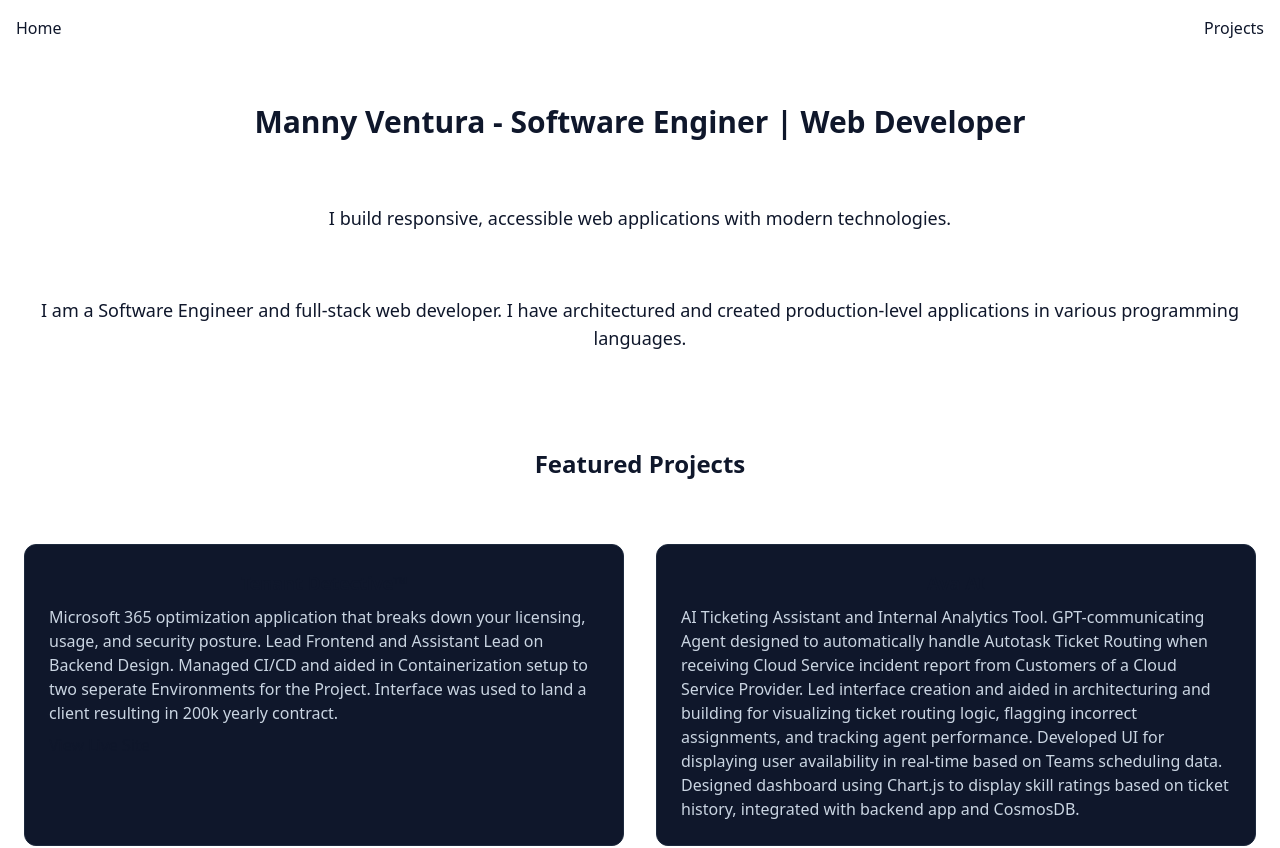
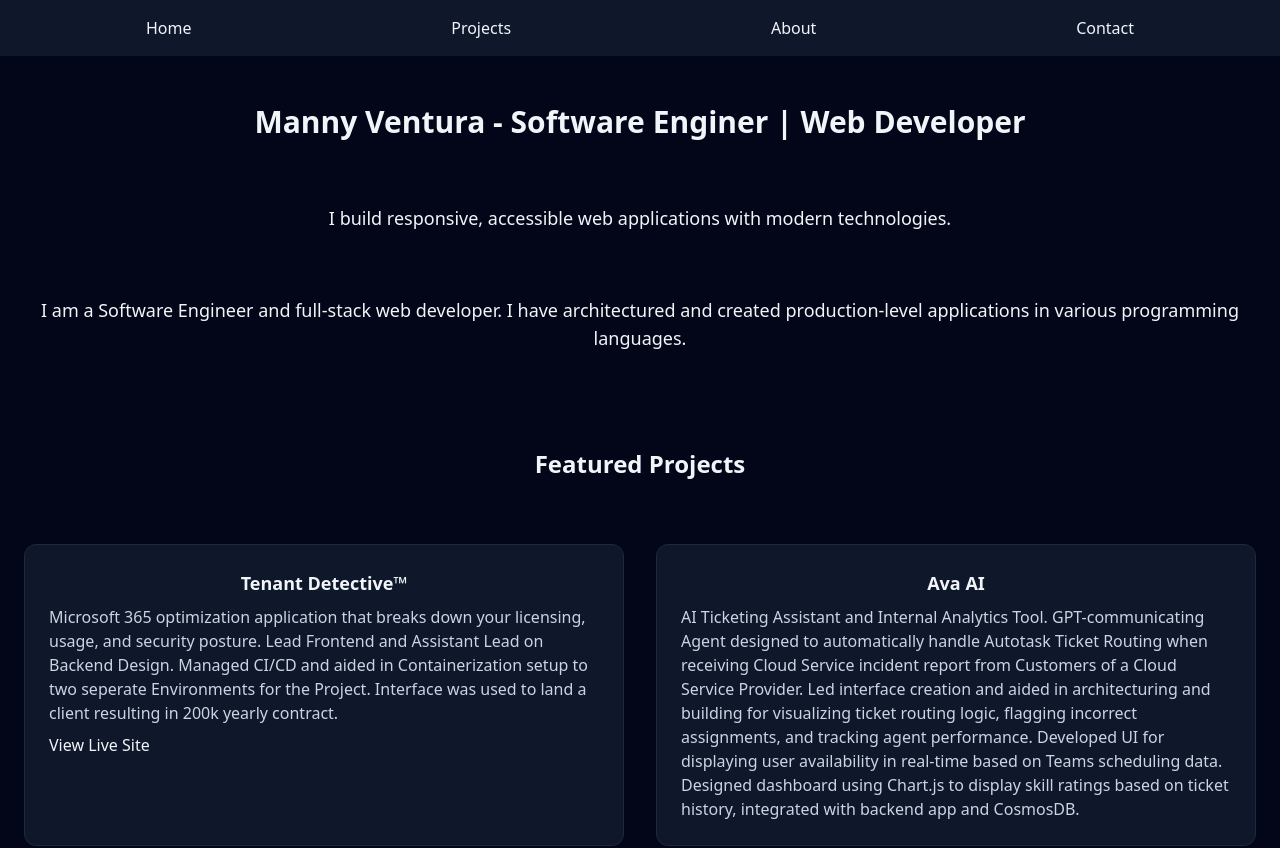
Before and after one commit to Manny-Ventura/my-next-portfolio, a Next.js app: page / in a window 1280 px wide. Shown: the top 848 px of the page. Built offline with nearby package versions, Linux system fonts and the light colour scheme.

Commit message:
set body defaults in global, header styling adjustments - main layout.tsx

```diff
--- a/src/app/globals.css
+++ b/src/app/globals.css
@@ -13,8 +13,10 @@
   }
 
   body {
-  background-color: var(--bg);
-  color: var(--text-primary);
+    background-color: var(--bg);
+    color: var(--text-primary);
+
+
   }
 }
 
--- a/src/app/layout.tsx
+++ b/src/app/layout.tsx
@@ -8,17 +8,19 @@ export const metadata: Metadata = {
   description: 'Backend-leaning full-stack developer building Python, data, and cloud systems.',
 }
 
-export default function RootLayout({ children }: Readonly<{
+export default function RootLayout({
+  children,
+}: Readonly<{
   children: React.ReactNode
 }>) {
   return (
     <html lang="en">
-      <body className="bg-white text-slate-900 dark:bg-slate-950 dark:text-slate-100">
-        <header>
+      <body>
+        <header className="bg-[var(--surface)]">
           <Navbar />
         </header>
 
-        <main className="max-w-7xl mx-auto px-6 py-12 space-y-24">{children}</main>
+        <main className="mx-auto max-w-7xl space-y-24 px-6 py-12">{children}</main>
 
         <footer>
           <Footer />
--- a/src/components/Navbar.tsx
+++ b/src/components/Navbar.tsx
@@ -2,9 +2,11 @@ import Link from 'next/link'
 
 export default function Navbar() {
   return (
-    <nav className="flex justify-between p-4">
+    <nav className="flex justify-around p-4">
       <Link href="/">Home</Link>
       <Link href="/projects">Projects</Link>
+      <Link href="/about">About</Link>
+      <Link href="/contact">Contact</Link>
     </nav>
   )
 }
```
